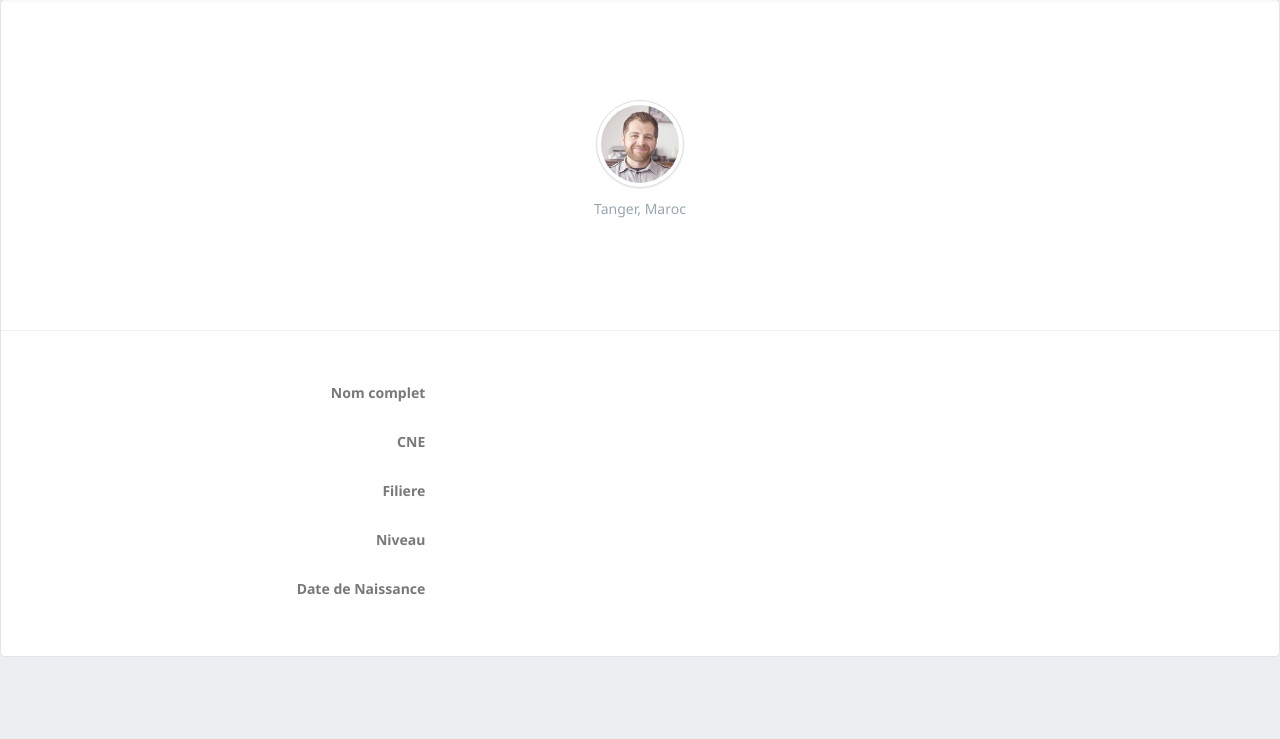
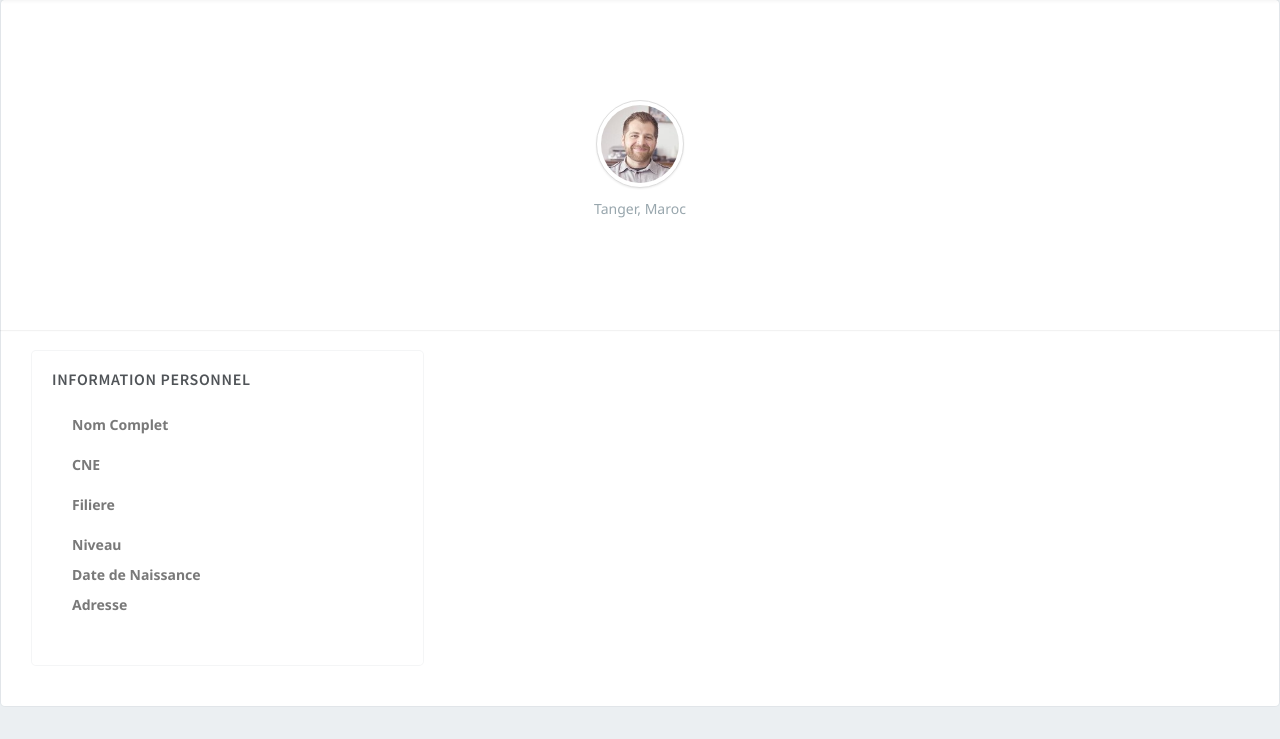
Before and after one commit to iyaad/Gestion-Stage, a CodeIgniter app: page /gestion-stage/index.php/etudiant/profile/1 in a window 1280 px wide. Shown: the part 61-800 px from the top of the page. Run offline with CodeIgniter, Linux system fonts and the light colour scheme; data that the repository does not hold is empty; some libraries are stand-ins or nearby versions.

Commit message:
profile view created

```diff
--- a/application/views/etudiant/profile.php
+++ b/application/views/etudiant/profile.php
@@ -1,4 +1,4 @@
-<div class="card-box">
+<div class="card-box container" >
 		<div class="bg-picture text-center">
             <div class="bg-picture-overlay"></div>
             <div class="profile-info-name">
@@ -7,41 +7,42 @@
                 <p class="text-muted"><i class="fa fa-map-marker"></i> Tanger, Maroc</p>
             </div>
         </div>
-		<div class="panel-heading">
-			<h3 class="text-center"> <?= $etudiant->nom.' '.$etudiant->prenom?> <strong class="text-custom"></strong> </h3>
-		</div>
-		<div class="panel-body">
-			<form class="form-horizontal">
-				<div class="form-group ">
-					<label class="col-md-4 control-label">Nom complet</label>
-					<div class="col-md-8">
-						<p class="form-control-static"><?= $etudiant->nom.' '.$etudiant->prenom?></p>
+
+        <div class="col-md-4">
+        	<div class="card-box m-t-20">
+        		<h4 class="m-t-0 header-title"><b>Information Personnel</b></h4>
+        		<div class="p-20">
+					<div class="about-info-p">
+                        <strong>Nom Complet</strong>
+                        <br>
+                        <p class="text-muted"><?= $etudiant->nom.''.$etudiant->prenom?></p>
+                    </div>
+                    <div class="about-info-p">
+                        <strong>CNE</strong>
+                        <br>
+                        <p class="text-muted"><?= $etudiant->cne?></p>
+                    </div>
+                    <div class="about-info-p">
+                        <strong>Filiere</strong>
+                        <br>
+                        <p class="text-muted"><?= $etudiant->filiere?></p>
+                    </div>
+                    <div class="about-info-p m-b-0">
+                        <strong>Niveau</strong>
+                        <br>
+                        <p class="text-muted"><?= $etudiant->niveau?></p>
+                    </div>
+                    <div class="about-info-p m-b-0">
+                        <strong>Date de Naissance</strong>
+                        <br>
+                        <p class="text-muted"><?= $etudiant->dateNaissance?></p>
+                    </div>
+                    <div class="about-info-p m-b-0">
+                        <strong>Adresse</strong>
+                        <br>
+                        <p class="text-muted"><?= $etudiant->adresse?></p>
                     </div>
 				</div>
-				<div class="form-group ">
-					<label class="col-md-4 control-label">CNE</label>
-					<div class="col-md-8">
-						<p class="form-control-static"><?= $etudiant->cne?></p>
-                    </div>
-				</div>
-				<div class="form-group ">
-					<label class="col-md-4 control-label">Filiere</label>
-					<div class="col-md-8">
-						<p class="form-control-static"><?= $etudiant->filiere?></p>
-                    </div>
-				</div>
-				<div class="form-group ">
-					<label class="col-md-4 control-label">Niveau</label>
-					<div class="col-md-8">
-						<p class="form-control-static"><?= $etudiant->niveau?></p>
-                    </div>
-				</div>
-				<div class="form-group ">
-					<label class="col-md-4 control-label">Date de Naissance</label>
-					<div class="col-md-8">
-						<p class="form-control-static"><?= $etudiant->dateNaissance?></p>
-                    </div>
-				</div>
-			</form>
-		</div>
+        	</div>
+        </div>
 </div>
```
